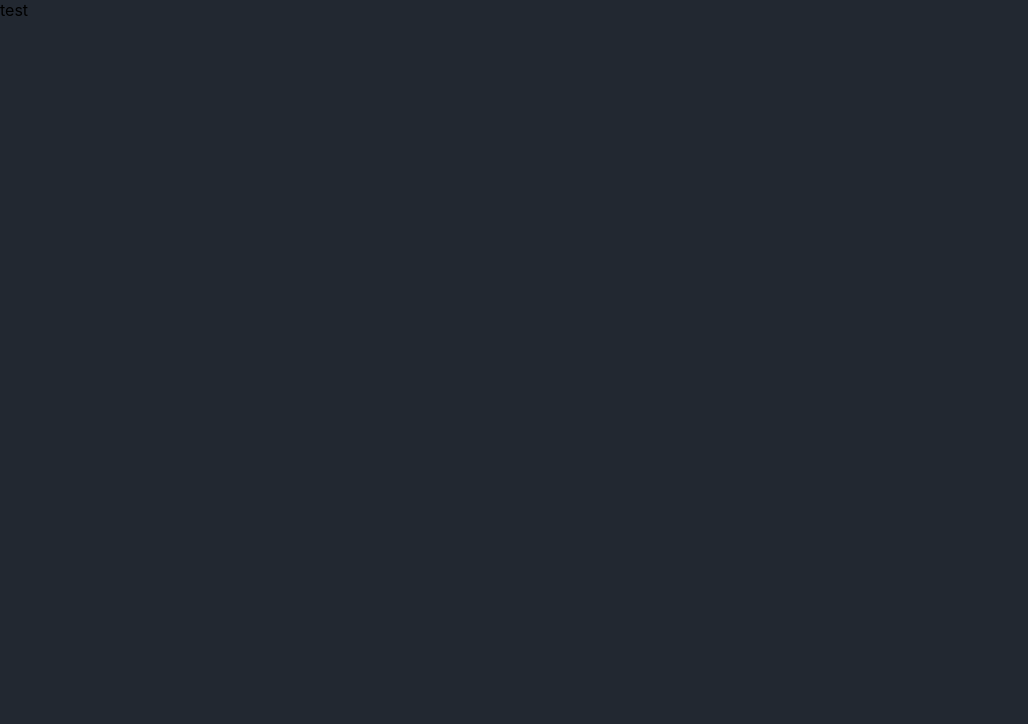
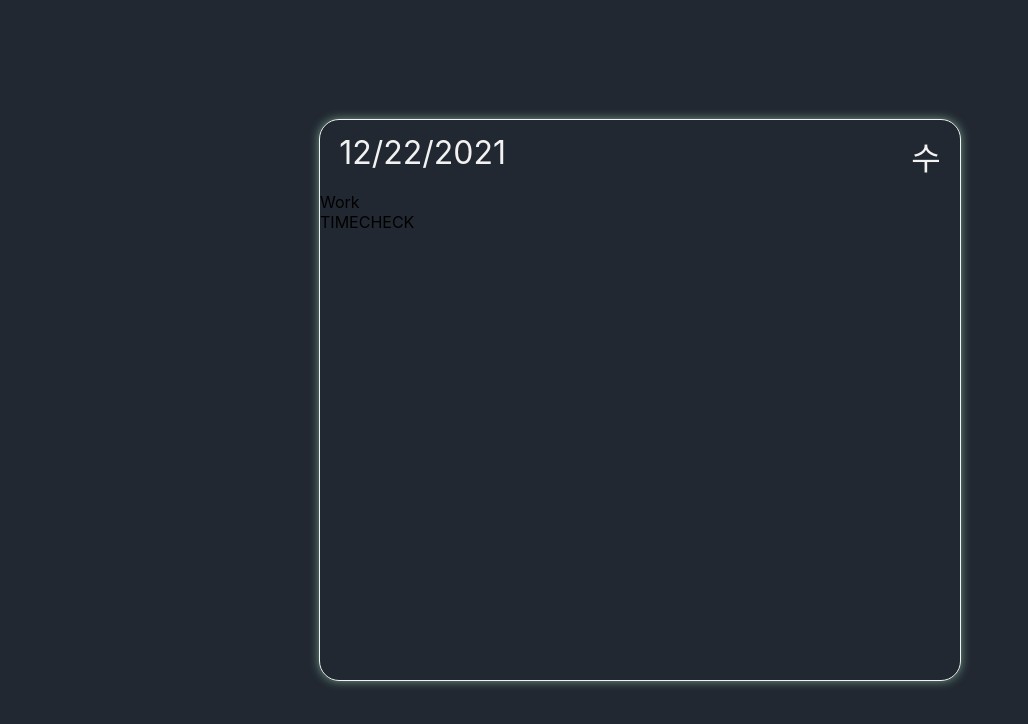
Before and after one commit to jaehunkim0828/check-workingtime, a React (Create React App) app: page / in a window 1280 px wide. Shown: the top 724 px of the page, without its empty margins (0-1028 px from the left). Built offline with nearby package versions, Linux system fonts and the light colour scheme.

Commit message:
fix(ui): divide component

```diff
--- a/src/App.tsx
+++ b/src/App.tsx
@@ -1,10 +1,12 @@
 import React from 'react';
+
 import './style/app.scss';
+import Main from'./components/organisms/Main';
 
 function App() {
   return (
-    <div className="App">
-      test
+    <div className='app'>
+      <Main />
     </div>
   );
 }
```
